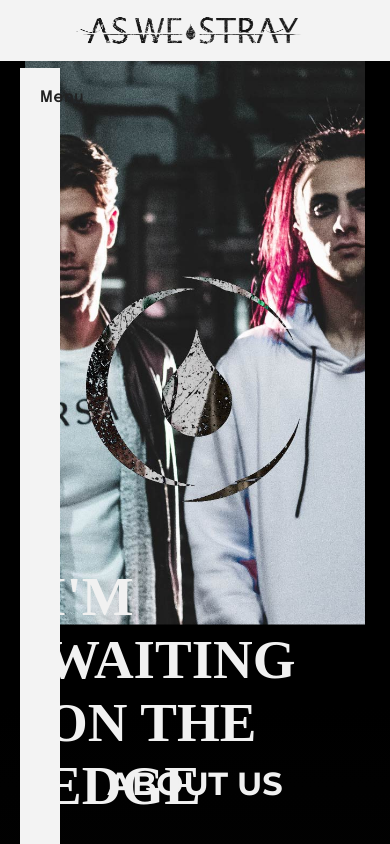
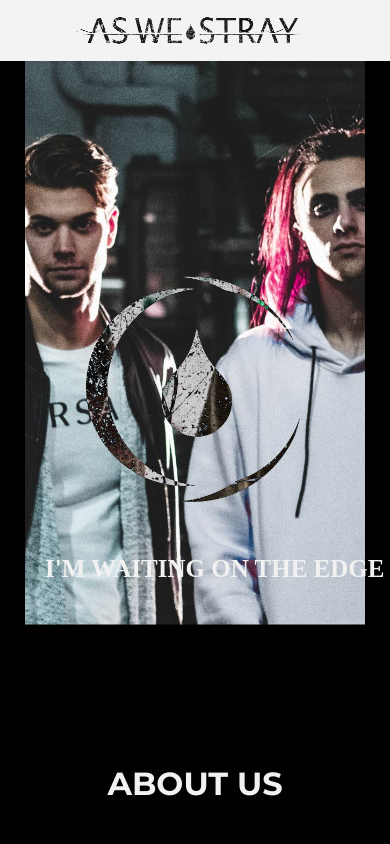
Before and after one commit to NickDubDrums/AWS-V4, a plain HTML site: page index.html in a window 390 px wide. Shown: the top 844 px of the page. Drawn offline with nearby package versions, Linux system fonts and the light colour scheme.

Commit message:
Responsive 3

```diff
--- a/css/style.css
+++ b/css/style.css
@@ -118,26 +118,45 @@
 		margin: 4px;
 	}
 
-	@media screen and (max-width: 768px){
+	@media screen and (max-width: 796px){
 		body{
 			overflow-x: hidden;
 		}
-		nav ul li: hover ul {display: none;}
-		nav ul li a {
-			position: absolute;
-			left: 0;
-			height: 92vh;
-			top: 8vh;
-			background-color: #f3f3f3;
-			display: flex;
-			flex-direction: column;
-			width: 50%;
+
+		.container h1 {
+			position: relative;
+			top: 450px;
+		}
+		.drop-menu {
+			display: none;
+		}
 
 
+}
+
+@media screen and (max-width: 450px){
+	.container h1 {
+		font-size: 30px;
+		position: relative;
+		top: 530px;
+	}
+}
+@media screen and (max-width: 400px){
+	.container h1 {
+		font-size: 25px;
+		position: relative;
+		top: 530px;
+	}
+}
+
+@media screen and (max-width: 342px){
+	.container h1 {
+		font-size: 25px;
+		position: relative;
+		left: 5px;
 	}
 
-	}
-
+}
 /* About Us GUI*/
 .aboutus-section {
 	width: 100%;
```
